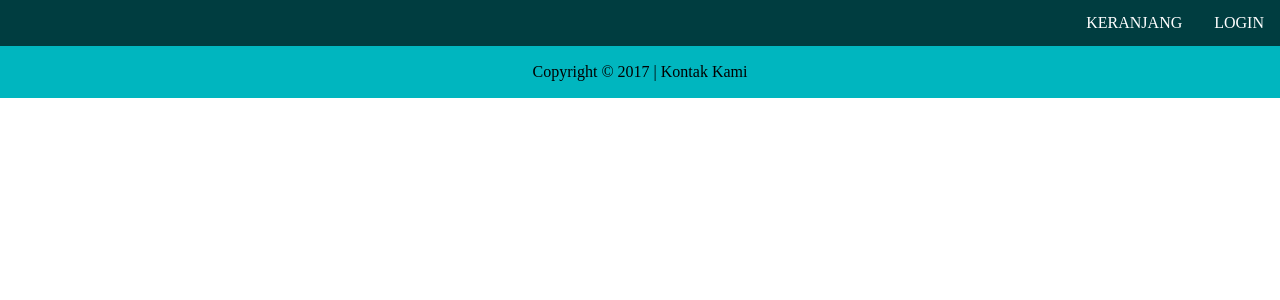
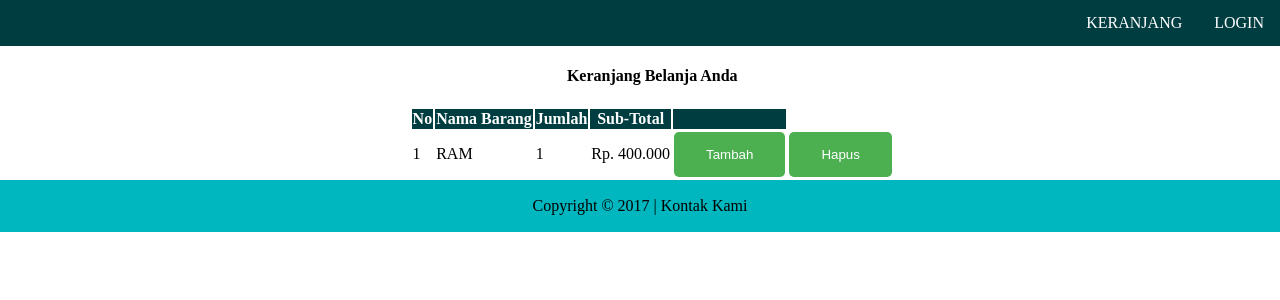
Before and after one commit to margogunatama/phpapsi, a PHP site: page /keranjang.php in a window 1280 px wide. Shown: the top 300 px of the page. Run offline with PHP 8.4, Linux system fonts and the light colour scheme.

Commit message:
Tambahan buat ntar gambaran databasenya

```diff
--- a/Modul PHP Mysql/keranjang.php
+++ b/Modul PHP Mysql/keranjang.php
@@ -3,6 +3,17 @@
 <head>
 	<title>Keranjang | Toko Online</title>
 	<link rel="stylesheet" type="text/css" href="css/style.css">
+	<style type="text/css">
+	th{
+		background-color: #003D40;
+	  	border-bottom: 1px solid #ddd;
+		color: white;
+	}
+
+	table{
+		margin-left: 32%;
+	}
+	</style>
 </head>
 <body>
 
@@ -16,6 +27,24 @@
 
 <div class="main">
 
+	<table>
+	<caption><h4>Keranjang Belanja Anda</h4></caption>
+		<tr>
+			<th>No</th>
+			<th>Nama Barang</th>
+			<th>Jumlah</th>
+			<th>Sub-Total</th>
+			<th> </th>
+		</tr>
+		<tr>
+			<td>1</td>
+			<td>RAM</td>
+			<td>1</td>
+			<td>Rp. 400.000</td>
+			<td><button>Tambah</button></td>
+			<td><button>Hapus</button></td>
+		</tr>
+	</table>
 </div>
 
 <!-- End Contain -->
```
